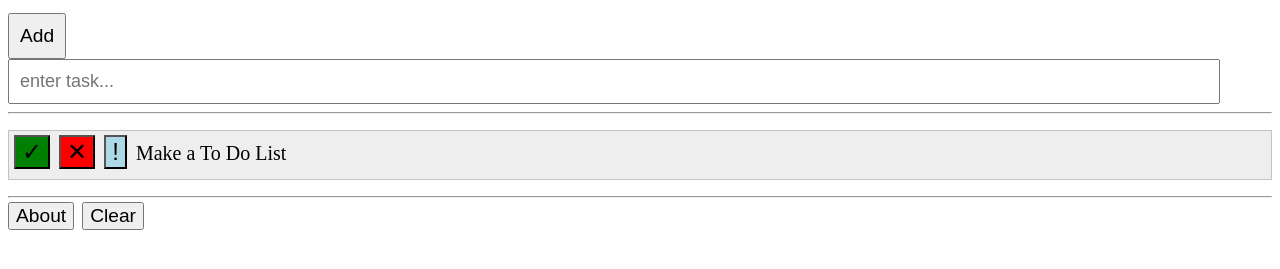
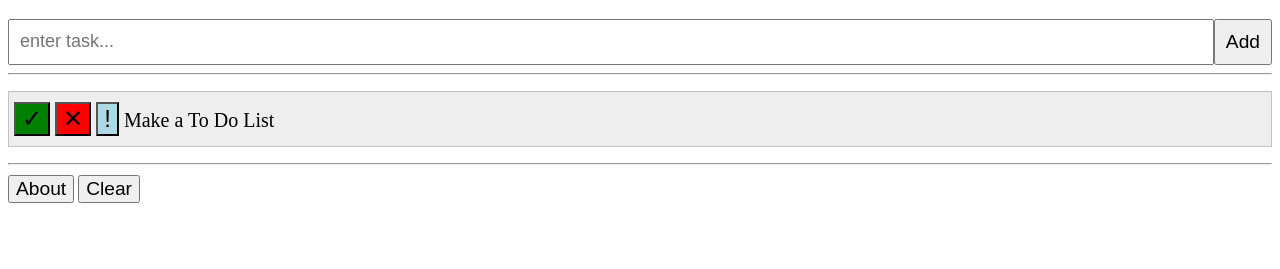
Before and after one commit to JackSawyerWATX/ToDoList, a plain HTML site: page index.html in a window 1280 px wide. Shown: the part 61-330 px from the top of the page. Drawn offline with Linux system fonts and the light colour scheme.

Commit message:
Updates and fixes

```diff
--- a/index.html
+++ b/index.html
@@ -14,9 +14,10 @@
 
     <h1 id="myHeader">TO DO List</h1>
 
-    <!-- STEPs 1 and 2 below here  -->
+    <div id="textBox">
+    <input type="text" id="input" placeholder="enter task...">
     <input type="button" id="addButton" onclick=addTask() value="Add" />
-    <input type="text" id="input" placeholder="enter task...">
+    </div>
 
     <hr>
 
--- a/script.js
+++ b/script.js
@@ -23,8 +23,6 @@ function addTask() {
         input.placeholder = "enter new task...";
     }
 }
-
-
 
 // change styling used for given item
 function markDone(item) {
--- a/style.css
+++ b/style.css
@@ -31,6 +31,10 @@ li.finished {
     text-decoration: line-through;
 }
 
+#textBox {
+    display: flex;
+}
+
 input[type="text"] {
     font-size: 18px;
     width: 94%;
@@ -39,7 +43,6 @@ input[type="text"] {
 
 input[type="button"] {
     font-size: 1.2em;
-    margin: -6px 4px 0px 0px;
 }
 
 #addButton {
```
